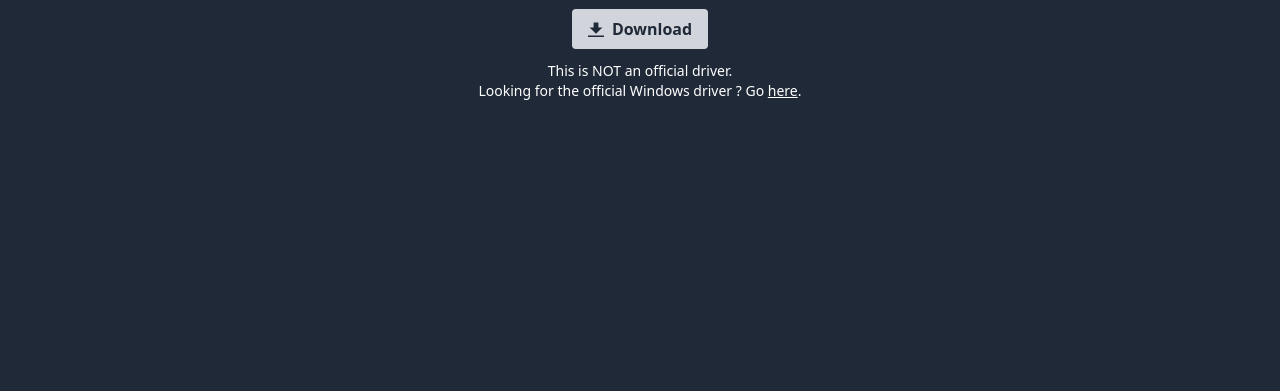
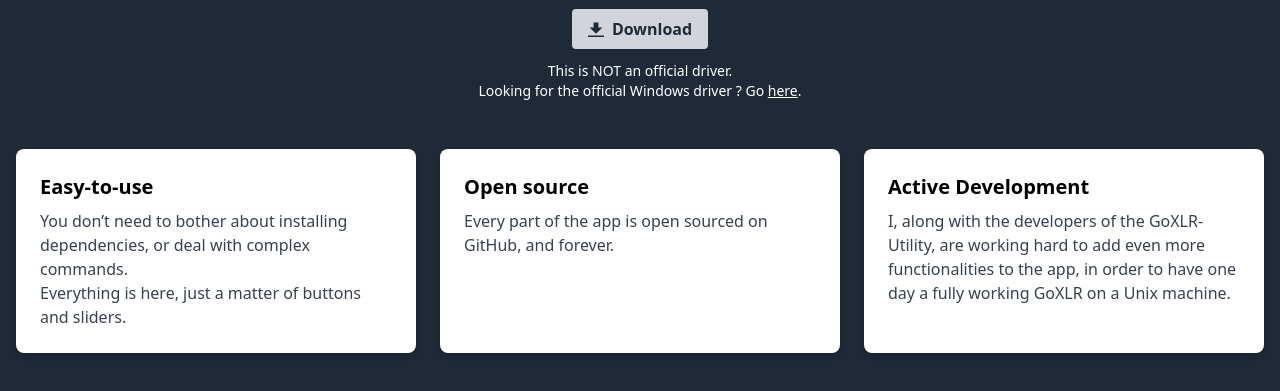
Before and after one commit to alerunza/goxlrmacos-website, a website: page dist/index.html in a window 1280 px wide. Shown: the part 215-606 px from the top of the page. Drawn offline with Linux system fonts and the light colour scheme.

Commit message:
add cards (to-do)

```diff
--- a/dist/index.html
+++ b/dist/index.html
@@ -18,7 +18,6 @@
         <span class="bg-clip-text text-transparent bg-gradient-to-r from-pink-500 to-cyan-500 text-4xl font-bold">
             GoXLR MacOS
         </span>
-        <!-- <h1 class="text-4xl text-cyan-500 font-bold">GoXLR MacOS</h1> -->
         <p class="text-xl text-white mt-4 font-bold"> Your GoXLR, right on your Mac </p>
         <button
             class="bg-gray-300 hover:bg-gray-400 text-gray-800 font-bold py-2 px-4 my-3 rounded inline-flex items-center">
@@ -34,6 +33,24 @@
                 class="underline underline-offset-1 hover:text-gray-400">here</a>.
         </p>
     </div>
+    <div class="grid grid-cols-1 md:grid-cols-2 lg:grid-cols-3 gap-6 mt-12 mx-4">
+        <div class="bg-white rounded-lg p-6 shadow-md">
+            <h2 class="text-xl font-bold mb-2">Easy-to-use</h2>
+            <p class="text-gray-700">You don’t need to bother about installing dependencies, or deal with complex
+                commands. <br>Everything is here, just a matter of buttons and sliders.</p>
+        </div>
+
+        <div class="bg-white rounded-lg p-6 shadow-md">
+            <h2 class="text-xl font-bold mb-2">Open source</h2>
+            <p class="text-gray-700">Every part of the app is open sourced on GitHub, and forever.</p>
+        </div>
+
+        <div class="bg-white rounded-lg p-6 shadow-md">
+            <h2 class="text-xl font-bold mb-2">Active Development</h2>
+            <p class="text-gray-700">I, along with the developers of the GoXLR-Utility, are working hard to add even
+                more functionalities to the app, in order to have one day a fully working GoXLR on a Unix machine.</p>
+        </div>
+    </div>
 </body>
 
 </html>
```
Also changed, not shown: dist/style.css.
